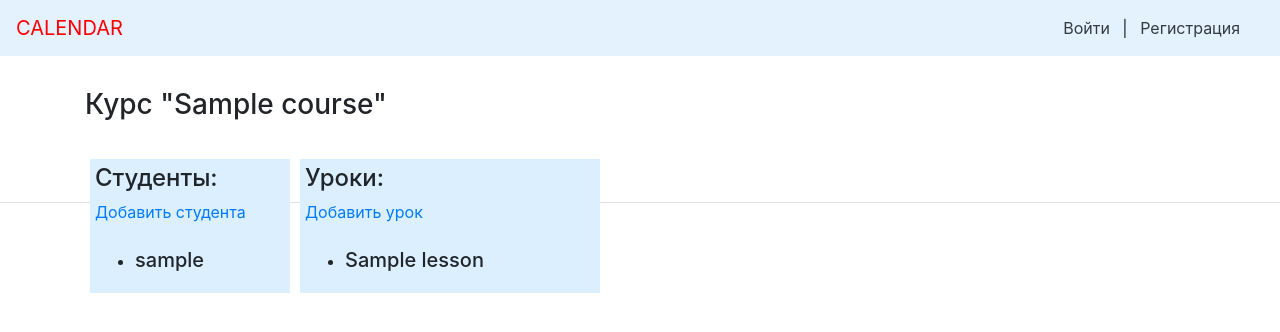
After one commit to cement-hools/events, a Django app: page /course/1/ in a window 1280 px wide. The commit adds this page. Shown: the top 332 px of the page. Run offline with Django 3.2, Linux system fonts and the light colour scheme; tables that the repository leaves empty hold one stand-in row (values such as "Sample post"); some libraries are stand-ins or nearby versions.

Commit message:
admin_profile

```diff
--- a/lessons/admin.py
+++ b/lessons/admin.py
@@ -1,8 +1,9 @@
 from django.contrib import admin
 
-from .models import Course, Lesson, LessonsType, Student
+from .models import Course, Lesson, LessonsType, Student, Attendance
 
 admin.site.register(Course)
 admin.site.register(Lesson)
 admin.site.register(LessonsType)
 admin.site.register(Student)
+admin.site.register(Attendance)
--- a/lessons/models.py
+++ b/lessons/models.py
@@ -32,8 +32,8 @@ class Lesson(models.Model):
                              related_name='lessons', null=True)
     teacher = models.ForeignKey(User, on_delete=models.SET_NULL,
                                 related_name='lessons', null=True)
-    start_date = models.DateField(null=True, blank=True)
-    end_date = models.DateField(null=True, blank=True)
+    start_date = models.DateTimeField(null=True, blank=True)
+    end_date = models.DateTimeField(null=True, blank=True)
     created = models.DateTimeField(auto_now_add=True, null=True, blank=True)
     updated = models.DateTimeField(auto_now=True, null=True, blank=True)
 
@@ -48,3 +48,14 @@ class Student(models.Model):
 
     def __str__(self):
         return f'Студент {self.user} записан на "{self.course}"'
+
+
+class Attendance(models.Model):
+    lesson = models.OneToOneField(Lesson, on_delete=models.CASCADE)
+    student = models.ManyToManyField(User, related_name='attendances',
+                                     blank=True)
+    # attendance = models.BooleanField()
+
+    # def __str__(self):
+    #     attendance = 'присутствовал' if self.attendance else 'не присутствовал'
+    #     return f'Студент {self.student} {attendance} на уроке "{self.lesson}"'
--- a/lessons/templates/base.html
+++ b/lessons/templates/base.html
@@ -2,7 +2,14 @@
 <html>
 
 <head>
-    {% include 'includes/head.html' %}
+    <meta charset="utf-8">
+    <meta name="viewport" content="width=device-width, initial-scale=1, shrink-to-fit=no">
+    <title>{% block title %}Мошиков{% endblock %} | Календарь</title>
+    <!-- Загрузка статики -->
+    {% load static %}
+    <link rel="stylesheet" href="{% static 'bootstrap/dist/css/bootstrap.min.css' %}">
+    <script src="{% static 'jquery/dist/jquery.min.js' %}"></script>
+    <script src="{% static 'bootstrap/dist/js/bootstrap.min.js' %}"></script>
 </head>
 
 <body>
--- /dev/null
+++ b/lessons/templates/course_view.html
@@ -0,0 +1,53 @@
+{% extends "base.html" %}
+{% load cache %}
+{% block title %} {{course}} {% endblock %}
+
+{% block content %}
+
+<style>
+    .layer1 {
+    background-color: #dbefff; /* Цвет фона слоя */
+    padding: 5px; /* Поля вокруг текста */
+    margin: 5px;
+    float: left; /* Обтекание по правому краю */
+    width: 200px; /* Ширина слоя */
+    }
+    .layer2 {
+    background-color: #dbefff; /* Цвет фона слоя */
+    padding: 5px; /* Поля вокруг текста */
+    margin: 5px;
+    width: 300px; /* Ширина слоя */
+    float: left; /* Обтекание по правому краю */
+    }
+    .clear {
+    clear: left; /* Отмена обтекания */
+    }
+</style>
+
+
+<h3>Курс "{{course}}"</h3>
+<br>
+<div class="layer1">
+    <h4>Студенты:</h4>
+    <a href="">Добавить студента</a>
+    <br><br>
+    {% for student in students %}
+    <ul>
+        <li> <h5>{{ student.user }}</h5> </li>
+    </ul>
+    {% endfor %}
+</div>
+<div class="layer2">
+    <h4>Уроки:</h4>
+    <a href="">Добавить урок</a>
+    <br><br>
+    {% for lesson in lessons %}
+    <ul>
+        <li> <h5>{{ lesson }}</h5> </li>
+    </ul>
+    {% endfor %}
+</div>
+
+
+
+{% endblock %}
--- a/lessons/templates/includes/head.html
+++ b/lessons/templates/includes/head.html
@@ -1,6 +1,6 @@
     <meta charset="utf-8">
     <meta name="viewport" content="width=device-width, initial-scale=1, shrink-to-fit=no">
-    <title>{% block title %}The Last Social Media You'll Ever Need{% endblock %} | Yatube</title>
+    <title>{% block title %}Мошиков{% endblock %} | Календарь</title>
     <!-- Загрузка статики -->
     {% load static %}
     <link rel="stylesheet" href="{% static 'bootstrap/dist/css/bootstrap.min.css' %}">
--- a/lessons/templates/includes/nav.html
+++ b/lessons/templates/includes/nav.html
@@ -2,6 +2,7 @@
     <a class="navbar-brand" href="/"><span style="color:red">CALENDAR</a>
     <nav class="my-2 my-md-0 mr-md-3">
         {% if user.is_authenticated %}
+        <a class="p-2 text-dark" href="{% url 'admins_profile' %}">Кабинет админиа</a>
         <a class="p-2 text-dark" href="{% url 'teachers_profile' %}">Кабинет учителя</a>
         Пользователь:<a class="p-2 text-dark" href="">{{ user.username }}</a>
         <a class="p-2 text-dark" href="">Изменить пароль</a>
--- a/lessons/urls.py
+++ b/lessons/urls.py
@@ -6,4 +6,9 @@ from . import views
 urlpatterns = [
     path('', views.index, name='index'),
     path('teachers_profile/', views.teachers_profile, name='teachers_profile'),
+    path('admins_profile/', views.admins_profile, name='admins_profile'),
+    path('new_course/', views.new_course, name='new_course'),
+    path('<int:course_id>/edit/', views.course_edit, name='course_edit'),
+    path('<int:course_id>/delete/', views.course_delete, name='course_delete'),
+    path('course/<int:course_id>/', views.course_view, name='course_view'),
 ]
--- a/lessons/views.py
+++ b/lessons/views.py
@@ -1,5 +1,6 @@
-from django.shortcuts import render, get_object_or_404
+from django.shortcuts import render, get_object_or_404, redirect
 
+from .forms import CourseForm
 from .models import Student, Course
 
 
@@ -40,3 +41,50 @@ def teachers_profile(request):
         'teachers_lessons_json': teachers_lessons_json,
     }
     return render(request, 'teachers_profile.html', context)
+
+
+def admins_profile(request):
+    courses = Course.objects.all()
+    context = {
+        'courses': courses,
+    }
+    return render(request, 'admins_profile.html', context)
+
+
+def new_course(request):
+    """Создание нового курса"""
+    form = CourseForm(request.POST or None)
+    if form.is_valid():
+        form.save()
+        return redirect('admins_profile')
+    return render(request, 'new_course.html', {'form': form})
+
+
+def course_edit(request, course_id):
+    """Редактировать курс."""
+    course = get_object_or_404(Course, pk=course_id)
+    form = CourseForm(request.POST or None, instance=course)
+
+    context = {'form': form, 'course': course}
+    if form.is_valid():
+        form.save()
+        return redirect('admins_profile')
+    return render(request, "new_course.html", context)
+
+
+def course_delete(request, course_id):
+    course = get_object_or_404(Course, pk=course_id)
+    course.delete()
+    return redirect('admins_profile')
+
+
+def course_view(request, course_id):
+    course = get_object_or_404(Course, pk=course_id)
+    lessons = course.lessons.all()
+    students = Student.objects.filter(course__id=course_id)
+    context = {
+        'course': course,
+        'lessons': lessons,
+        'students': students,
+    }
+    return render(request, "course_view.html", context)
```
Also changed, not shown: lessons/forms.py (added, +32 -0 lines), lessons/templates/admins_profile.html (added, +18 -0 lines), lessons/templates/new_course.html (added, +34 -0 lines), lessons/migrations/0002_auto_20210221_0427.py (added), lessons/migrations/0003_attendance.py (added), lessons/migrations/0004_auto_20210221_1402.py (added).
